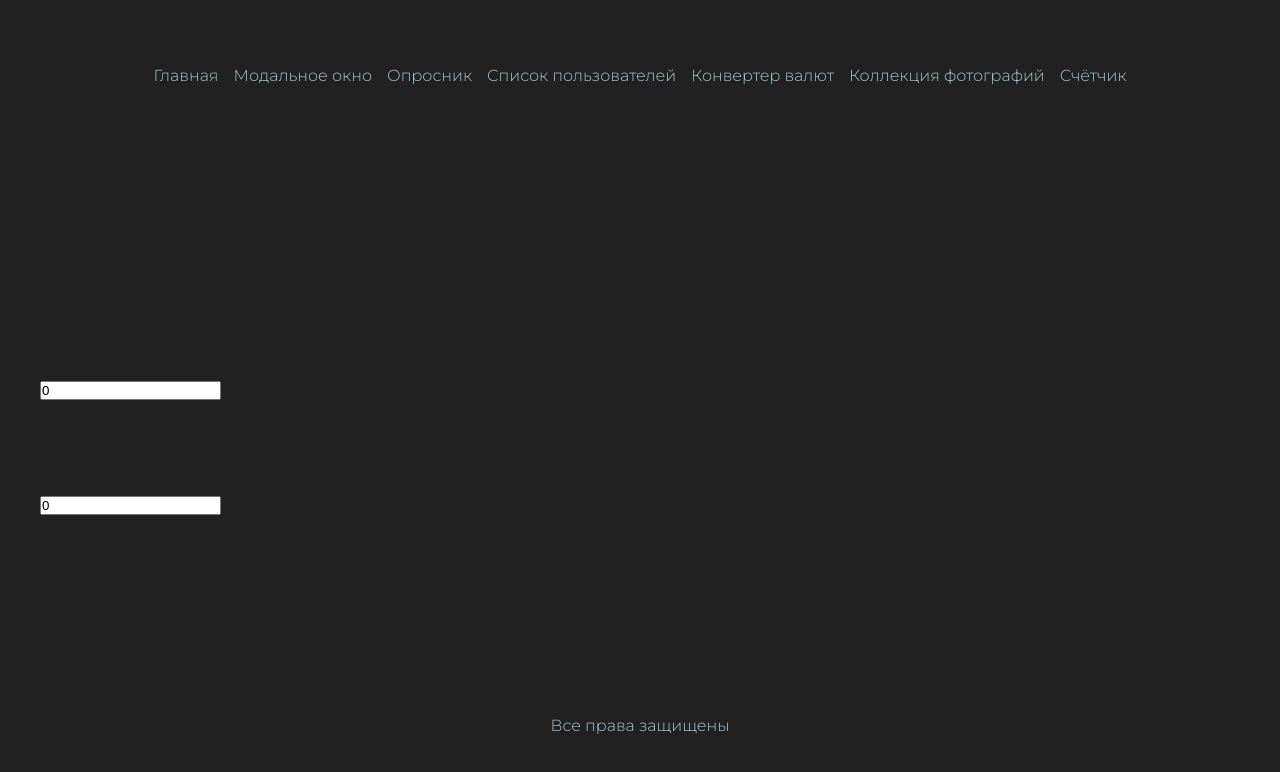
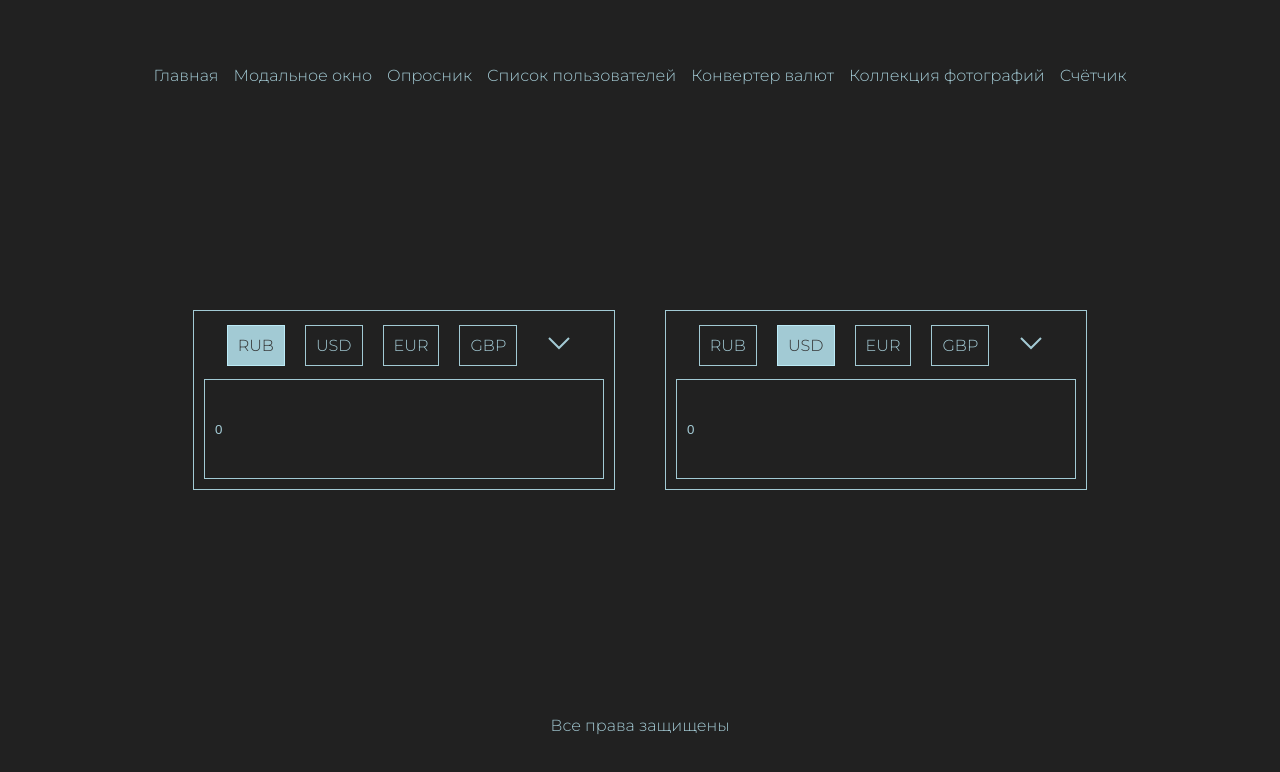
Before and after one commit to SonyaBoris/6-mini-apps, a Next.js app: page /converter in a window 1280 px wide. Shown: the top 772 px of the page. Built offline with nearby package versions, Linux system fonts and the light colour scheme.

Commit message:
стили для конвертера

```diff
--- a/src/app/converter/Block.jsx
+++ b/src/app/converter/Block.jsx
@@ -1,5 +1,7 @@
 'use client'
 import React from "react";
+
+import './block.css';
 
 const defaultCurrencies = ['RUB', 'USD', 'EUR', 'GBP'];
 
@@ -15,7 +17,13 @@ const Block = ({ value, currency, onChangeValue, onChangeCurrency }) => {
             {cur}
           </li>
         ))}
-        <li>Strelka</li>
+        <li className="arrow">
+          <svg xmlns="http://www.w3.org/2000/svg" width="24" height="24" viewBox="0 0 24 24">
+            <g transform="rotate(90 12 12)">
+              <path fill="none" stroke="currentColor" stroke-width="2" d="m7 2l10 10L7 22" />
+            </g>
+          </svg>
+        </li>
       </ul>
       <input
         onChange={(e) => onChangeValue(e.target.value)}
--- /dev/null
+++ b/src/app/converter/block.css
@@ -0,0 +1,34 @@
+.block{
+  border: 1px solid hsla(192, 100%, 88%, 0.806);
+  color: hsla(192, 100%, 88%, 0.806);;
+}
+.currencies{
+  margin-top: 10px;
+  display: flex;
+  justify-content: center;
+  align-items: center;
+  gap: 20px;
+}
+li{
+  padding: 10px 10px;
+  border: 1px solid hsla(192, 100%, 88%, 0.806);
+  list-style: none;
+  cursor: pointer;
+  transition: background-color .3s ease-in-out, color .3s ease-in-out;
+}
+li.active{
+  background-color: hsla(192, 100%, 88%, 0.806);
+  color: #323232;
+}
+.arrow{
+  border: none;
+}
+input{
+  border: 1px solid hsla(192, 100%, 88%, 0.806);
+  background-color: transparent;
+  color: hsla(192, 100%, 88%, 0.806);
+  margin: 10px;
+  padding: 10px;
+  width: 400px;
+  height: 100px;
+}
--- a/src/app/converter/page.jsx
+++ b/src/app/converter/page.jsx
@@ -3,11 +3,13 @@
 import React from "react";
 import Block from "./Block";
 
+import styles from './page.module.css';
+
 
 
 const Converter = () => {
   return (
-    <main>
+    <main className={styles.container}>
       <Block value={0} currency='RUB' />
       <Block value={0} currency='USD' />
 
--- a/src/app/converter/page.module.css
+++ b/src/app/converter/page.module.css
@@ -0,0 +1,5 @@
+.container{
+  display: flex;
+  justify-content: center;
+  gap: 50px;
+}
```
